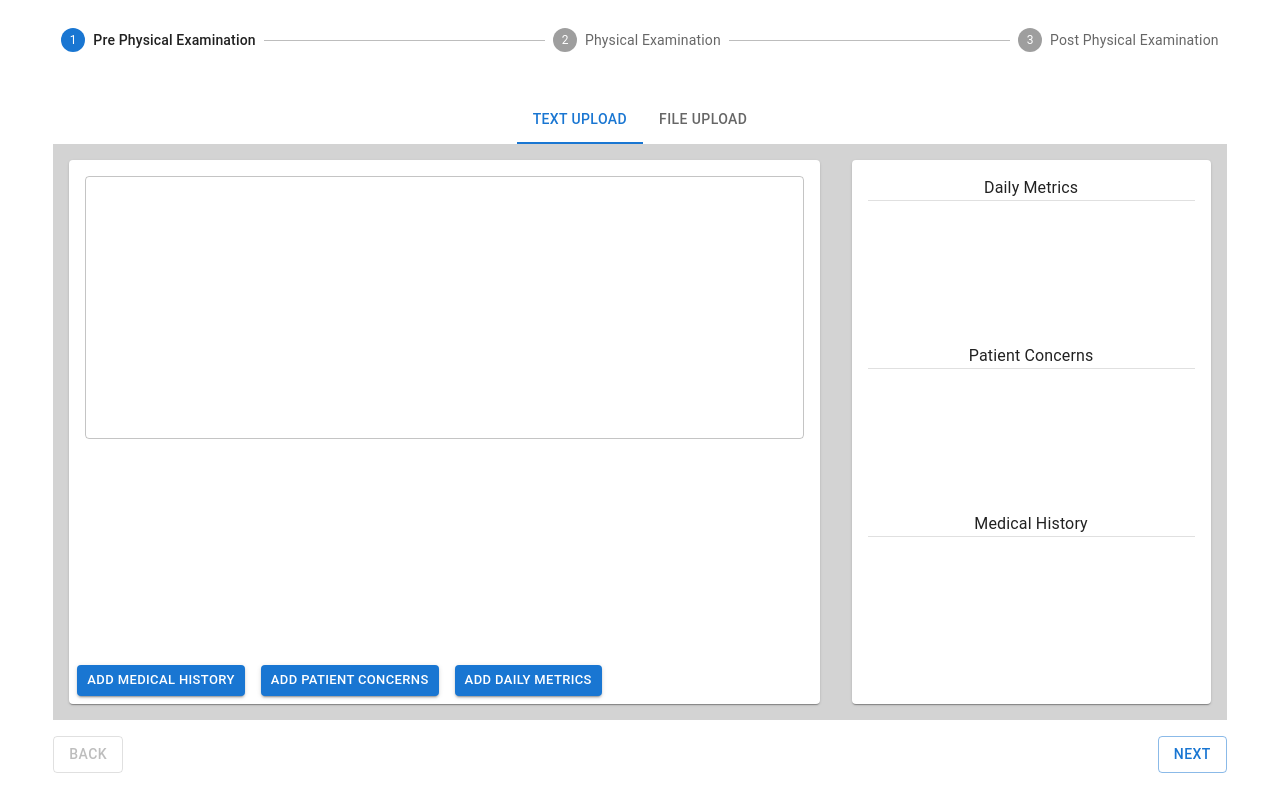
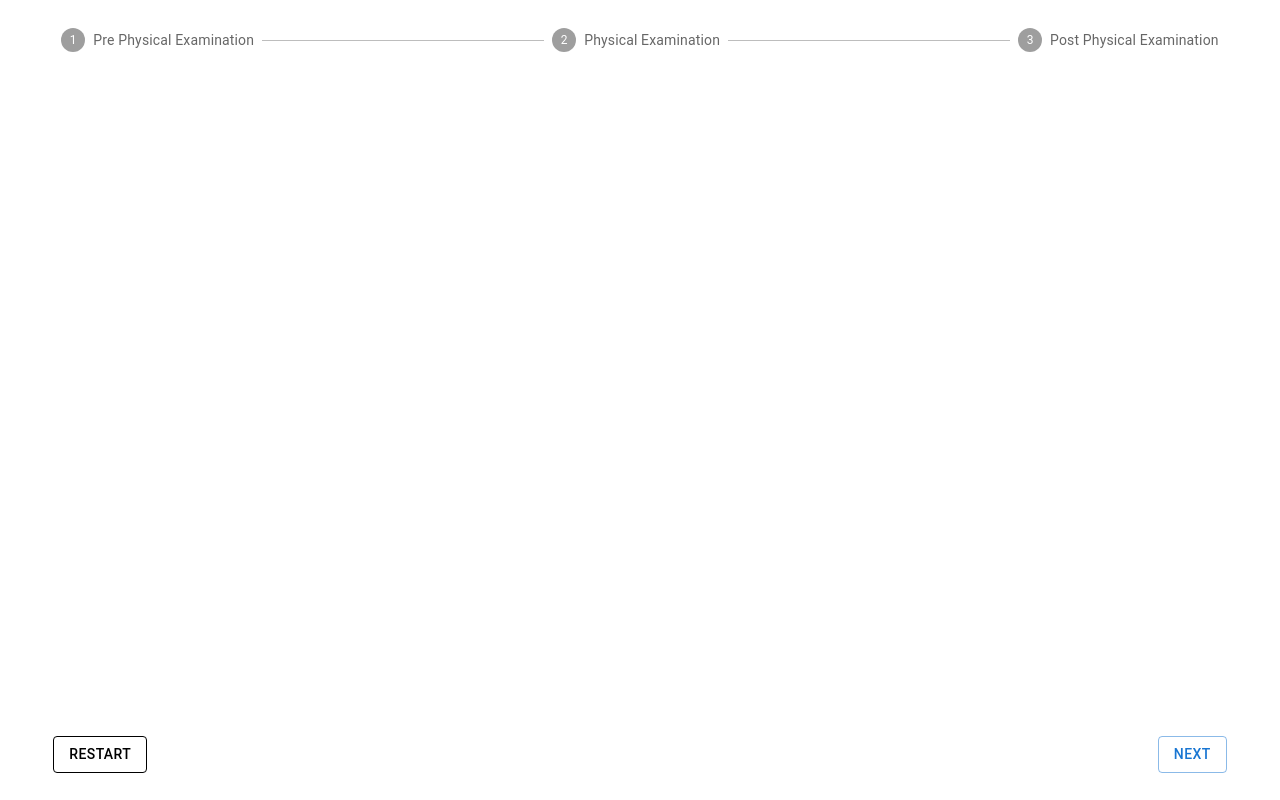
Before and after one commit to diboy2/vpe-frontend, a Next.js app: page / in a window 1280 px wide. Built offline with nearby package versions, Linux system fonts and the light colour scheme.

Commit message:
Setup the start page

```diff
--- a/components/physical-exam/index.jsx
+++ b/components/physical-exam/index.jsx
@@ -159,13 +159,6 @@ const PhysicalExamination = () =>  {
                         >
                           {index === steps.length - 1 ? 'Finish' : 'Continue'}
                         </Button>
-                        <Button
-                          disabled={index === 0}
-                          onClick={handleBack}
-                          sx={{ mt: 1, mr: 1 }}
-                        >
-                          Back
-                        </Button>
                       </div>
                     </Box>
                   </>
--- /dev/null
+++ b/pages/api/clear/text-recognition-table.js
@@ -0,0 +1,18 @@
+export default async(res) => {
+    const url = "https://clear-text-recognition-tables-ilpyl7uuva-ue.a.run.app";
+
+    try {
+        const response =  await fetch(url, {
+            method: "POST"
+        });
+        if (response.ok) {
+            const text = await response.text()
+            res.status(200).send(text)
+        } else {
+            throw new Error(response.statusText)
+        }
+    } catch(err) {
+        console.error(err)
+        res.status(500).send(err.message)
+    }
+}
--- a/pages/index.js
+++ b/pages/index.js
@@ -14,7 +14,7 @@ import { Grid } from '@mui/material';
 const steps = ['Pre Physical Examination', 'Physical Examination', 'Post Physical Examination'];
 
 export default function Home() {
-  const [activeStep, setActiveStep] = React.useState(0);
+  const [activeStep, setActiveStep] = React.useState(-1);
   const [skipped, setSkipped] = React.useState(new Set());
 
   const isStepSkipped = (step) => {
@@ -22,12 +22,6 @@ export default function Home() {
   };
 
   const handleNext = () => {
-    let newSkipped = skipped;
-    if (isStepSkipped(activeStep)) {
-      newSkipped = new Set(newSkipped.values());
-      newSkipped.delete(activeStep);
-    }
-
     setActiveStep((prevActiveStep) => prevActiveStep + 1);
     setSkipped(newSkipped);
   };
@@ -35,6 +29,11 @@ export default function Home() {
   const handleBack = () => {
     setActiveStep((prevActiveStep) => prevActiveStep - 1);
   };
+
+  const handleStart = () => {
+
+  };
+
 
   return (
     <Grid container className={styles.container} justifyContent="center">
@@ -60,7 +59,15 @@ export default function Home() {
               );
             })}
           </Stepper>
-          <Box  sx={{ display: 'flex', flexDirection: 'row', pt: 2, overflow: "auto", height: "80vh" }} >
+          <Box  sx={{
+            display: 'flex',
+            flexDirection: 'row',
+            pt: 2,
+            overflow: "auto",
+            height: "80vh",
+            alignItems: "center",
+            justifyContent: "center"
+          }} >
             { activeStep === 0 && <PrePhysicalExamination/>}
             { activeStep === 1 && <PhysicalExamination />}
             { activeStep === 2 && <PostPhysicalExamination />}
@@ -74,7 +81,7 @@ export default function Home() {
                     sx={{ mr: 1 }}
                     variant="outlined"
                 >
-                    Back
+                    Restart
                 </Button>
                 <Box sx={{ flex: '1 1 auto' }} />
 
```
Also changed, not shown: components/start/index.jsx (added, +39 -0 lines), pages/start_test.js (added).
